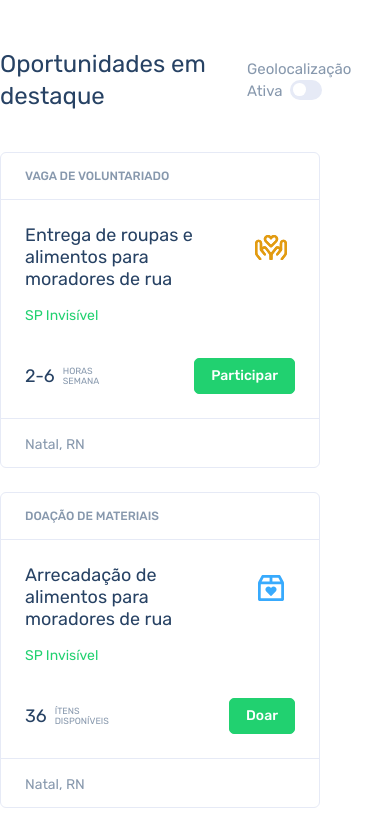
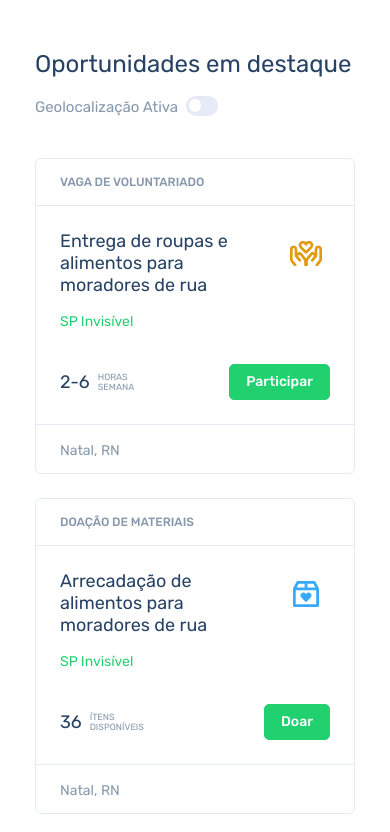
Before and after one commit to rickyalbuq/testeReact, a React (Create React App) app: page / in a window 390 px wide. Shown: the top 832 px of the page. Built offline with nearby package versions, Linux system fonts and the light colour scheme.

Commit message:
Grid Responsivo

```diff
--- a/src/App.js
+++ b/src/App.js
@@ -8,6 +8,14 @@ import Footer from './components/Footer';
 const Container = styled.div`
   margin: 0 auto;
   max-width: calc(3 * 20rem + 3rem);
+
+  @media(max-width: 1004px) {
+    max-width: calc(2 * 20rem + 1.5rem);
+  }
+
+  @media(max-width: 663px) {
+    max-width: calc(20rem);
+  }
 `;
 
 const App = () => {
--- a/src/components/Header.js
+++ b/src/components/Header.js
@@ -8,6 +8,11 @@ const HeaderBlock = styled.div`
   display: flex;
   justify-content: space-between;
   align-items: center;
+
+  @media(max-width: 663px) {
+    gap: 1rem;
+    flex-wrap: wrap;
+  }
 `;
 
 const Title = styled.h1`
```
Also changed, not shown: 1 other file (tests, documents, lock files or other folders).
